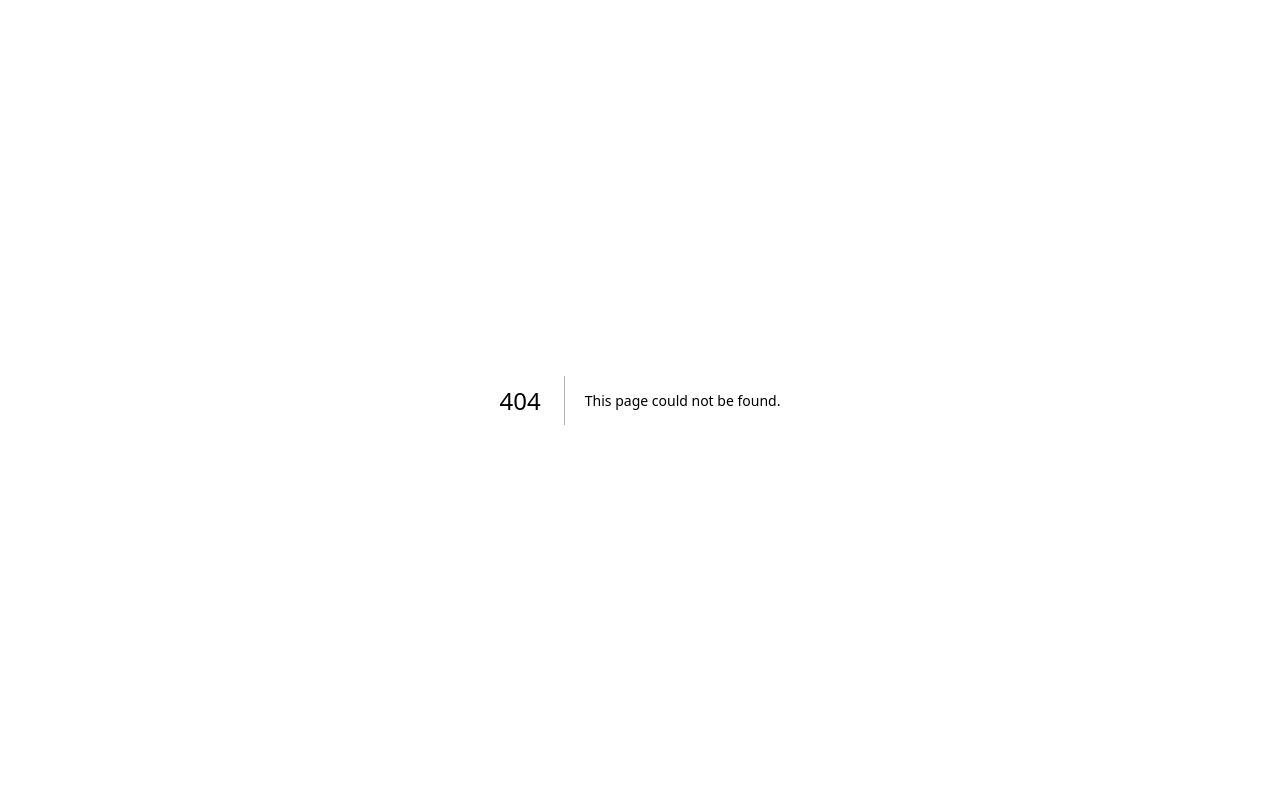
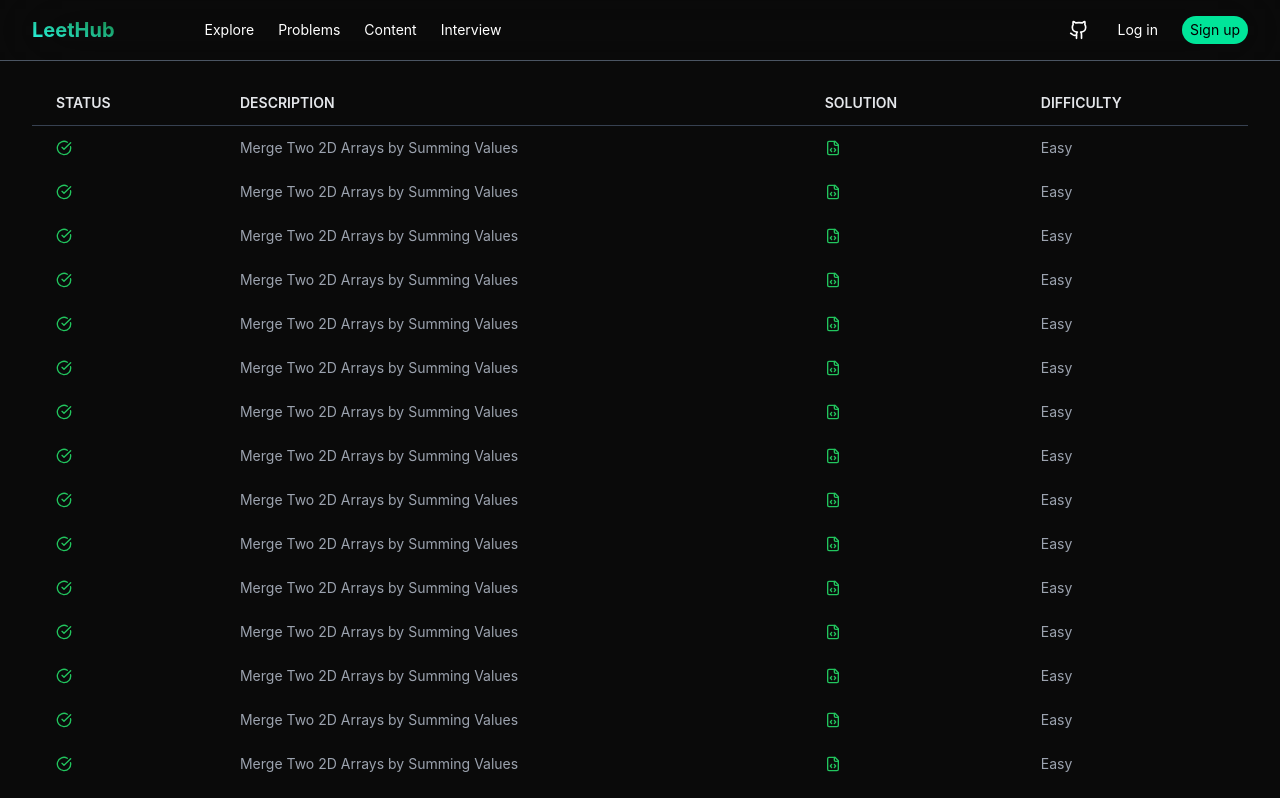
Before and after one commit to vinodpr1/leetcode-clone, a Next.js app in the folder apps/leetcode-client/: page /questions in a window 1280 px wide. Before the commit this address had no page. Shown: the top 798 px of the page. Built offline with nearby package versions, Linux system fonts and the light colour scheme.

Commit message:
feat: questions added

```diff
--- a/apps/leetcode-client/src/app/layout.tsx
+++ b/apps/leetcode-client/src/app/layout.tsx
@@ -3,6 +3,7 @@ import { Geist, Geist_Mono } from "next/font/google";
 import "./globals.css";
 import SessionWrapper from "@/components/SessionWrapper";
 import RecoilContextProvider from "@/lib/RecoilContextProvider";
+import Navbar from "@/components/Navbar";
 
 const geistSans = Geist({
   variable: "--font-geist-sans",
--- /dev/null
+++ b/apps/leetcode-client/src/app/questions/layout.tsx
@@ -0,0 +1,16 @@
+import "../globals.css";
+import Navbar from "@/components/Navbar";
+
+
+export default function RootLayout({
+  children,
+}: Readonly<{
+  children: React.ReactNode;
+}>) {
+  return (
+    <>
+     <Navbar/>
+     <div className="mt-20">{children}</div>
+    </>
+  );
+}
--- /dev/null
+++ b/apps/leetcode-client/src/app/questions/page.tsx
@@ -0,0 +1,12 @@
+import Questions from '@/components/questions/Questions'
+import React from 'react'
+
+const page = () => {
+  return (
+    <div>
+        <Questions/>
+    </div>
+  )
+}
+
+export default page
--- a/apps/leetcode-client/src/components/Navbar.tsx
+++ b/apps/leetcode-client/src/components/Navbar.tsx
@@ -24,7 +24,11 @@ const Navbar = () => {
           <div className="hidden md:flex">
             <ul className="flex text-sm items-center gap-x-6">
               <li className="text-white hover:text-[#25f5ae]">Explore</li>
-              <li className="text-white hover:text-[#25f5ae]">Problems</li>
+              <li className="text-white hover:text-[#25f5ae]">
+                <Link href={"/questions"}>
+                  Problems
+                </Link>
+              </li>
               <li className="text-white hover:text-[#25f5ae]">Content</li>
               <li className="text-white hover:text-[#25f5ae]">Interview</li>
             </ul>
@@ -71,7 +75,11 @@ const Navbar = () => {
               <div className="px-8 py-4">
                 <ul className="flex flex-col text-sm gap-y-6">
                   <li className="">Explore</li>
-                  <li>Problems</li>
+                  <li className="cursor-pointer">
+                    <Link href={"/questions"}>
+                      Problems
+                    </Link>
+                  </li>
                   <li>Content</li>
                   <li>Interview</li>
                 </ul>
--- /dev/null
+++ b/apps/leetcode-client/src/components/questions/Questions.tsx
@@ -0,0 +1,66 @@
+import { CircleCheckBig, FileCode } from 'lucide-react'
+import React from 'react'
+
+const Questions = () => {
+  return (
+    <div className='px-8 h-48 w-full'>
+      <table className="table-auto w-full">
+  <thead>
+    <tr className="text-gray-200 uppercase text-sm leading-normal border-b border-gray-700">
+      <th className="py-3 px-6 text-left font-semibold">Status</th>
+      <th className="py-3 px-6 text-left font-semibold">Description</th>
+      <th className="py-3 px-6 text-left font-semibold">Solution</th>
+      <th className="py-3 px-6 text-left font-semibold">Difficulty</th>
+    </tr>
+  </thead>
+  <tbody className="text-gray-400 text-sm">
+     {
+      Array.from({length:20}).map((_, index)=>{
+        return(
+          <tr key={index} className=" hover:bg-hover_global transition-all duration-300">
+          <td className="py-3 px-6">
+             <CircleCheckBig className="h-4 w-4 text-green-500" />
+          </td>
+          <td className="py-3 px-6">
+            <span>Merge Two 2D Arrays by Summing Values</span>
+          </td>
+          <td className="py-3 px-6">
+              <FileCode className="h-4 w-4 text-green-500" />
+          </td>
+          <td className="py-3 px-6">
+             <span>Easy</span>
+          </td>
+        </tr>
+
+        )
+      })
+     }
+  </tbody>
+</table>
+       {/* <div classNameName='grid grid-cols-8'>
+          <div classNameName='col-span-1 border'>
+            <h3>Status</h3>
+            <div>
+              <CircleCheckBig classNameName="h-4 w-4 text-green-500" />
+            </div>
+          </div>
+          <div classNameName='col-span-4 border'>
+            <h3>Title</h3>
+            <span>Merge Two 2D Arrays by Summing Values</span>
+          </div>
+          <div classNameName='col-span-1 border'>
+            <h3>Solution</h3>
+            <div>
+              <FileCode classNameName="h-4 w-4 text-green-500" />
+            </div>
+          </div>
+          <div classNameName='col-span-1 border'>
+            <h3>Difficulty</h3>
+            <span>Easy</span>
+          </div>
+       </div> */}
+    </div>
+  )
+}
+
+export default Questions
```
